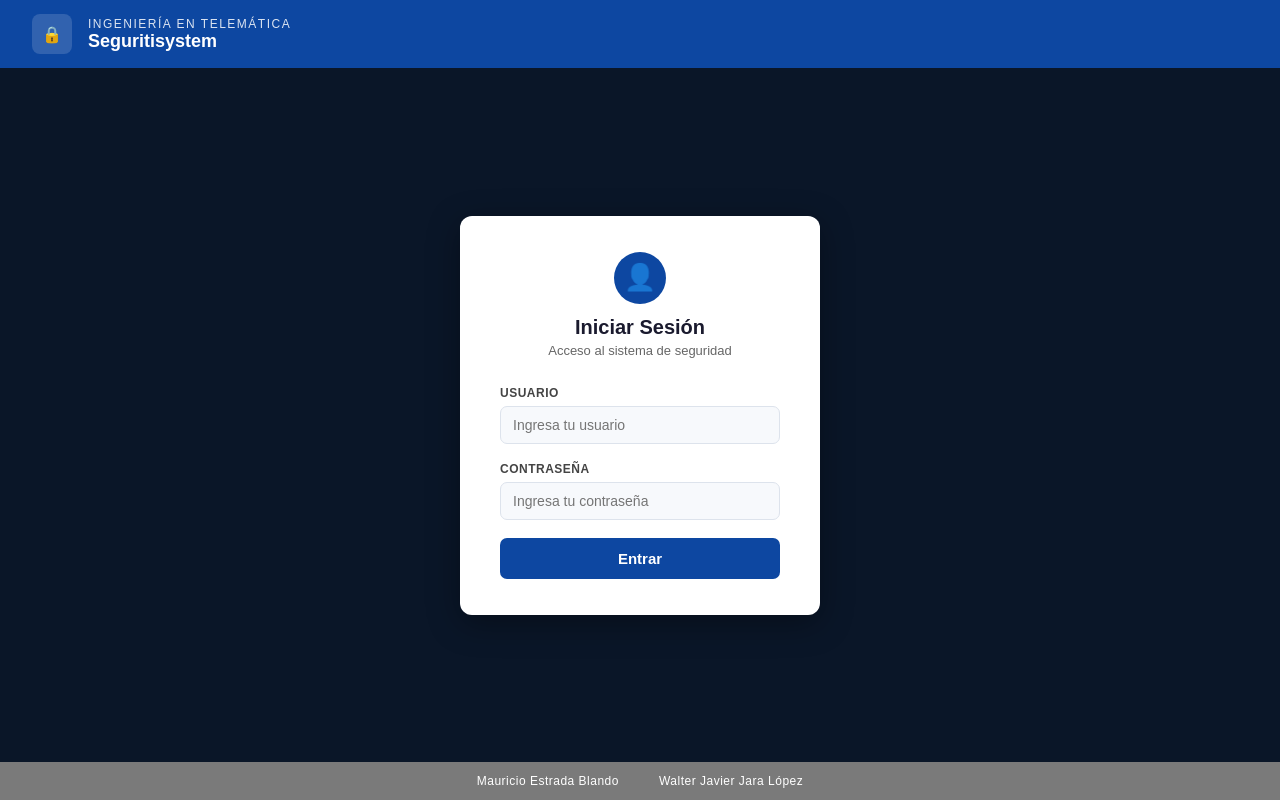
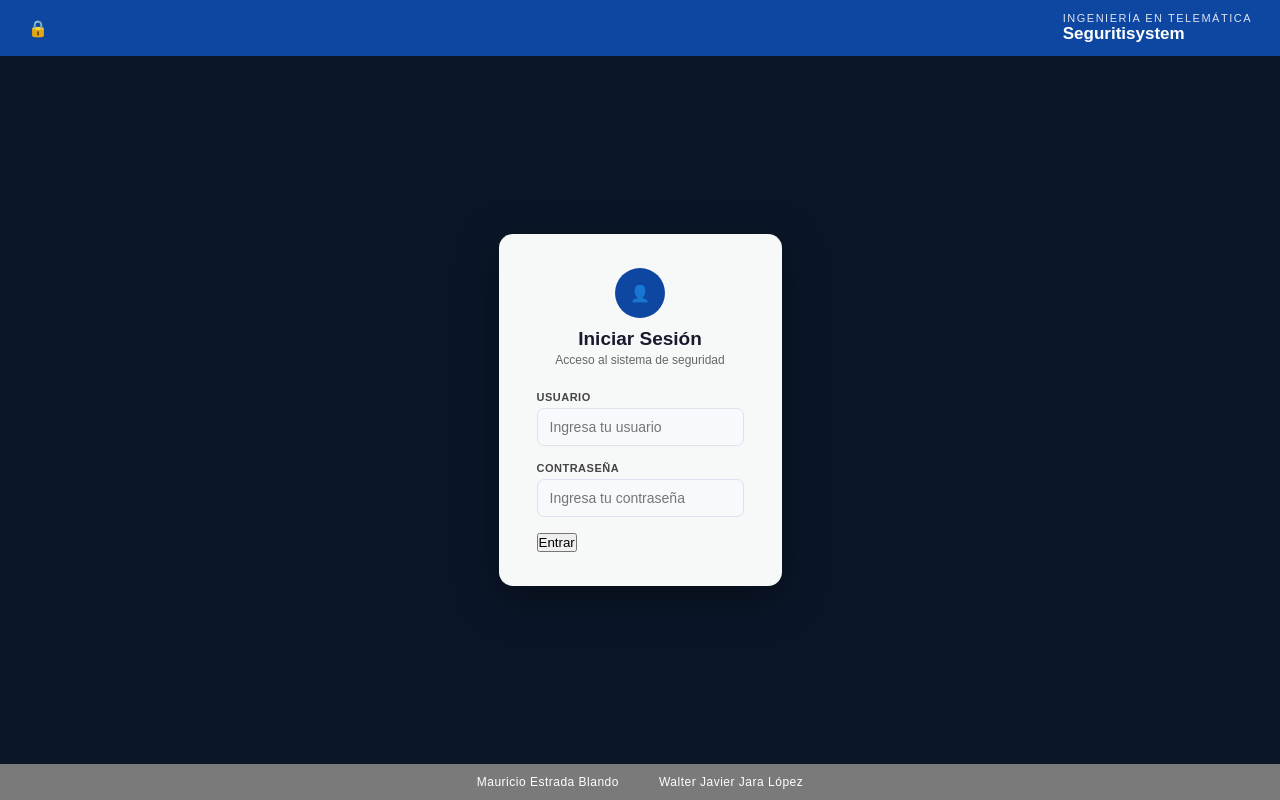
Before and after one commit to wjara2594-sudo/mi-app-flask, a Flask app: page /login in a window 1280 px wide. Run offline with Flask 3, Linux system fonts and the light colour scheme.

Commit message:
Update Dise.css

```diff
--- a/static/Dise.css
+++ b/static/Dise.css
@@ -10,46 +10,67 @@ body {
 
 .top-bar {
     background: #0d47a1;
-    padding: 14px 32px;
+    padding: 12px 28px;
     display: flex;
     align-items: center;
-    gap: 16px;
+    justify-content: space-between;
 }
-.top-bar-icon {
-    width: 40px; height: 40px;
-    background: rgba(255,255,255,0.15);
-    border-radius: 8px;
+.top-left { display: flex; align-items: center; gap: 12px; }
+.top-bar h1 { color: #fff; font-size: 11px; font-weight: 400; letter-spacing: 1.5px; text-transform: uppercase; opacity: 0.85; }
+.top-bar h2 { color: #fff; font-size: 17px; font-weight: 700; }
+.top-logo {
+    width: 62px; height: 62px;
+    border-radius: 10px; overflow: hidden;
+    background: rgba(255,255,255,0.1);
     display: flex; align-items: center; justify-content: center;
+    flex-shrink: 0;
 }
-.top-bar h1 { color: #fff; font-size: 12px; font-weight: 400; letter-spacing: 1.5px; text-transform: uppercase; opacity: 0.85; }
-.top-bar h2 { color: #fff; font-size: 18px; font-weight: 700; }
+.top-logo img { width: 100%; height: 100%; object-fit: contain; }
 
 .main-content {
     flex: 1;
     display: flex; align-items: center; justify-content: center;
-    padding: 40px 16px;
+    padding: 32px 16px;
+    position: relative;
+    overflow: hidden;
+}
+.watermark {
+    position: absolute;
+    inset: 0;
+    display: flex; align-items: center; justify-content: center;
+    pointer-events: none;
+    z-index: 0;
+}
+.watermark img {
+    width: 420px; height: 420px;
+    object-fit: cover;
+    opacity: 0.18;
+    border-radius: 50%;
+    filter: grayscale(30%);
 }
 
-.login-card {
-    background: #fff;
-    border-radius: 12px;
-    padding: 36px 40px;
-    width: 100%; max-width: 360px;
-    box-shadow: 0 8px 32px rgba(0,0,0,0.35);
+.card-wrap { position: relative; z-index: 1; width: 100%; max-width: 380px; }
+
+.login-card, .reset-card {
+    background: rgba(255,255,255,0.97);
+    border-radius: 14px;
+    padding: 34px 38px;
+    box-shadow: 0 12px 40px rgba(0,0,0,0.4);
 }
-.card-header { text-align: center; margin-bottom: 28px; }
+.reset-card { display: none; }
+
+.card-header { text-align: center; margin-bottom: 24px; }
 .card-icon {
-    width: 52px; height: 52px;
+    width: 50px; height: 50px;
     background: #0d47a1; border-radius: 50%;
     display: flex; align-items: center; justify-content: center;
-    margin: 0 auto 12px;
-    font-size: 26px; color: #fff;
+    margin: 0 auto 10px;
 }
-.card-header h3 { color: #1a1a2e; font-size: 20px; font-weight: 700; margin-bottom: 4px; }
-.card-header p { color: #666; font-size: 13px; }
+.card-header h3 { color: #1a1a2e; font-size: 19px; font-weight: 700; margin-bottom: 3px; }
+.card-header p { color: #666; font-size: 12px; }
 
-.field-label { display: block; font-size: 12px; font-weight: 600; color: #444; margin-bottom: 6px; letter-spacing: 0.5px; text-transform: uppercase; }
-.field-wrap { position: relative; margin-bottom: 18px; }
+.field-label { display: block; font-size: 11px; font-weight: 600; color: #444; margin-bottom: 5px; letter-spacing: 0.5px; text-transform: uppercase; }
+.field-wrap { margin-bottom: 16px; }
 .field-wrap input {
     width: 100%; padding: 10px 12px;
     border: 1.5px solid #dde3ec; border-radius: 7px;
@@ -57,17 +78,49 @@ body {
 }
 .field-wrap input:focus { border-color: #0d47a1; background: #fff; outline: none; }
 
-.btn-login {
-    width: 100%; padding: 12px;
+.btn-primary {
+    width: 100%; padding: 11px;
     background: #0d47a1; color: #fff;
     border: none; border-radius: 7px;
-    font-size: 15px; font-weight: 600; cursor: pointer;
+    font-size: 14px; font-weight: 600; cursor: pointer;
+    margin-top: 2px;
 }
-.btn-login:hover { background: #0a3a8a; }
+.btn-primary:hover { background: #0a3a8a; }
+
+.btn-link {
+    width: 100%; padding: 9px;
+    background: transparent; color: #0d47a1;
+    border: 1.5px solid #0d47a1; border-radius: 7px;
+    font-size: 13px; font-weight: 500; cursor: pointer;
+    margin-top: 10px;
+}
+.btn-link:hover { background: #e8f0fe; }
+
+.btn-back {
+    width: 100%; padding: 9px;
+    background: transparent; color: #666;
+    border: 1.5px solid #ccc; border-radius: 7px;
+    font-size: 13px; cursor: pointer;
+    margin-top: 10px;
+}
+.btn-back:hover { background: #f0f0f0; }
+
+.divider { border: none; border-top: 1px solid #eee; margin: 16px 0; }
+
+.success-msg {
+    display: none;
+    text-align: center;
+    padding: 12px;
+    background: #e8f5e9;
+    border-radius: 7px;
+    color: #2e7d32;
+    font-size: 13px;
+    margin-bottom: 12px;
+}
 
 .bottom-bar {
     background: #7a7a7a;
-    padding: 12px 32px;
+    padding: 11px 28px;
     display: flex; justify-content: center; gap: 40px; flex-wrap: wrap;
 }
 .bottom-bar span { color: #fff; font-size: 12px; letter-spacing: 0.5px; }
```
